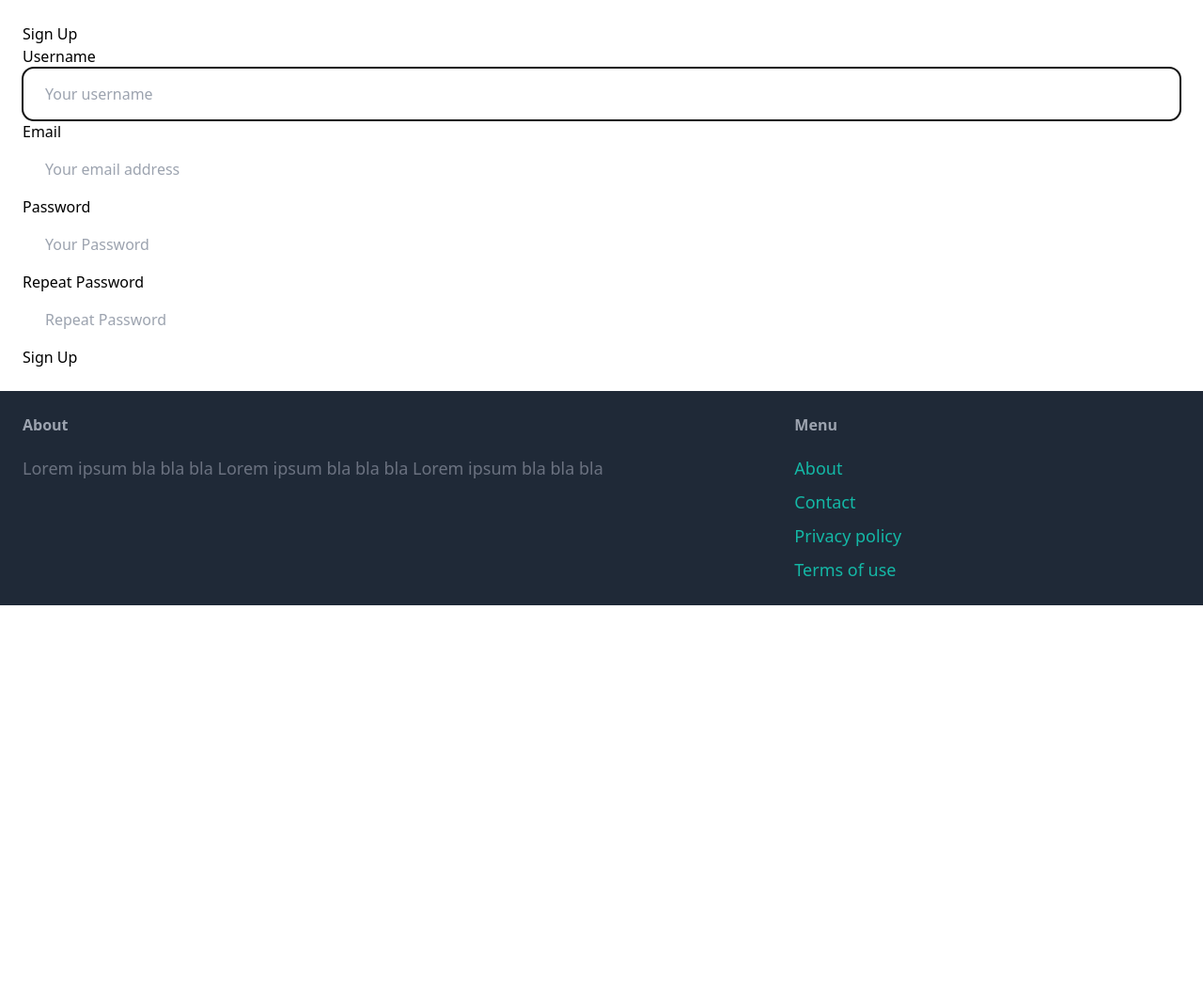
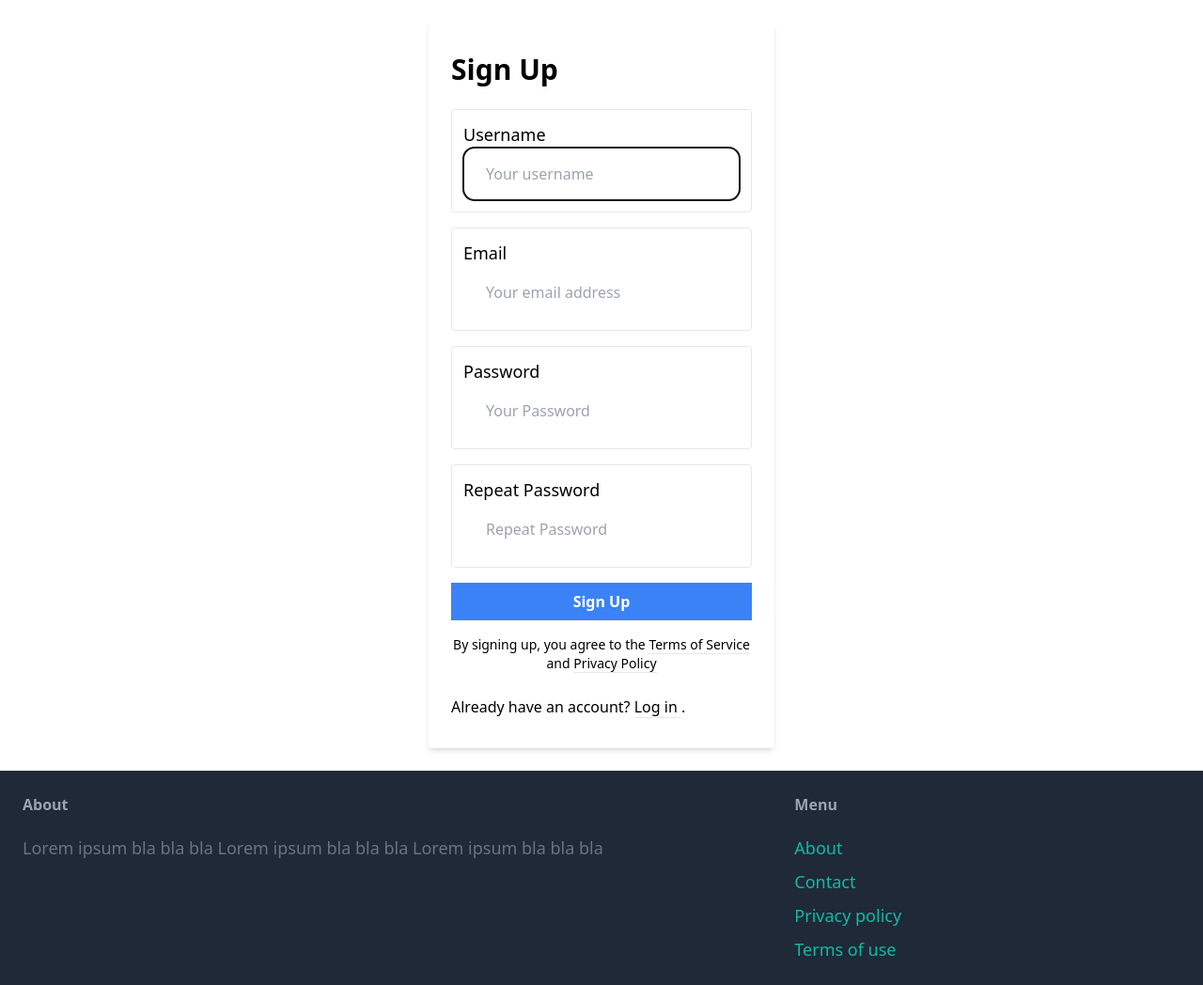
Before and after one commit to g-popov16/CodeForHire, a Django app: page /signup/ in a window 1280 px wide. Shown: the part 77-1125 px from the top of the page at 94% size. Before the commit the page ends 721 px from the top, so only its background shows below. Run offline with Django 4.2, Linux system fonts and the light colour scheme; some libraries are stand-ins or nearby versions.

Commit message:
fully functional users, sign up and login, create item
Create Item page needs to be styled

```diff
--- a/puddle/core/forms.py
+++ b/puddle/core/forms.py
@@ -1,6 +1,18 @@
 from django import forms
-from django.contrib.auth.forms import UserCreationForm
+from django.contrib.auth.forms import UserCreationForm, AuthenticationForm
 from django.contrib.auth.models import User
+
+
+class LoginForm(AuthenticationForm):
+    username = forms.CharField(widget=forms.TextInput(attrs={
+        'placeholder': 'Your username',
+        'class': 'w-full py-4 px-6 rounded-xl'
+    }))
+
+    password = forms.CharField(widget=forms.PasswordInput(attrs={
+        'placeholder': 'Your Password',
+        'class': 'w-full py-4 px-6 rounded-xl'
+    }))
 
 class SignupForm(UserCreationForm):
     class Meta:
--- a/puddle/core/templates/core/base.html
+++ b/puddle/core/templates/core/base.html
@@ -15,11 +15,17 @@
         <nav class='py-6 px-6 flex justify-between items-center border-b border-gray-200'>
             <a href='/' class='text-xl font-semibold'>Puddle</a>
             <div class='space-x-6'>
-                <a href='#' class='text-lg font-semibold hover:text-gray-500'>New Item</a>
+                <a href="{% url 'item:new' %}" class='text-lg font-semibold hover:text-gray-500'>New Item</a>
                 <a href='#' class='text-lg font-semibold hover:text-gray-500'>Browse</a>
 
-                <a href="{% url 'core:signup'%}" class='px-6 py-3 text-lg font-semibold bg-teal-500 text-white rounded-xl hover:bg-teal-700'>Sign Up</a>
-                <a href='#' class='px-6 py-3 text-lg font-semibold bg-gray-500 text-white rounded-xl hover:bg-gray-700'>Log In</a>
+
+                {% if request.user.is_authenticated %}
+                    <a href="{% url 'core:signup'%}" class='px-6 py-3 text-lg font-semibold bg-teal-500 text-white rounded-xl hover:bg-teal-700'>Inbox</a>
+                    <a href="{% url 'core:login'%}" class='px-6 py-3 text-lg font-semibold bg-gray-500 text-white rounded-xl hover:bg-gray-700'>Dashboard</a>
+                {% else %}
+                    <a href="{% url 'core:signup'%}" class='px-6 py-3 text-lg font-semibold bg-teal-500 text-white rounded-xl hover:bg-teal-700'>Sign Up</a>
+                    <a href="{% url 'core:login'%}" class='px-6 py-3 text-lg font-semibold bg-gray-500 text-white rounded-xl hover:bg-gray-700'>Log In</a>
+                {% endif %}
             </div>
         </nav>
         <div class="px-6 py-6">
--- a/puddle/core/templates/core/signup.html
+++ b/puddle/core/templates/core/signup.html
@@ -4,34 +4,36 @@
 
 
 {% block content %}
-<div class="signup-container">
-    <h1>Sign Up</h1>
+
+<div class="container max-w-sm mx-auto flex-1 flex flex-col items-center justify-center px-2">
+    <div class="bg-white px-6 py-8 rounded shadow-md text-black w-full">
+        <h1 class="text-3xl font-bold mb-6">Sign Up</h1>
 
         <form method="post" action=".">
             {% csrf_token %}
 
-        <div class="form-group">
-            <label for="id_username">Username</label><br>
+            <div class="block border border-grey-light w-full p-3 rounded mb-4">
+                <label for="id_username" class="text-lg">Username</label><br>
                 {{ form.username }}
             </div>
 
-        <div class="form-group">
-            <label for="id_email">Email</label><br>
+            <div class="block border border-grey-light w-full p-3 rounded mb-4">
+                <label for="id_email" class="text-lg">Email</label><br>
                 {{ form.email }}
             </div>
 
-        <div class="form-group">
-            <label for="id_password1">Password</label><br>
+            <div class="block border border-grey-light w-full p-3 rounded mb-4">
+                <label for="id_password1" class="text-lg">Password</label><br>
                 {{ form.password1 }}
             </div>
 
-        <div class="form-group">
-            <label for="id_password2">Repeat Password</label><br>
+            <div class="block border border-grey-light w-full p-3 rounded mb-4">
+                <label for="id_password2" class="text-lg">Repeat Password</label><br>
                 {{ form.password2 }}
             </div>
 
             {% if form.errors or form.non_field_errors %}
-            <div class="error-container">
+                <div class="error-container bg-red-100 text-red-600 py-2 px-4 rounded mb-4">
                     {% for field in form %}
                         {{ field.errors }}
                     {% endfor %}
@@ -40,8 +42,28 @@
                 </div>
             {% endif %}
 
-        <button class="signup-button">Sign Up</button>
+            <button class="signup-button bg-blue-500 hover:bg-blue-700 text-white font-bold py-2 px-4 rounded, w-full">
+                Sign Up
+            </button>
+
+            <div class="text-center text-sm text-grey-dark mt-4">
+                        By signing up, you agree to the
+                        <a class="no-underline border-b border-grey-dark text-grey-dark" href="#">
+                            Terms of Service
+                        </a> and
+                        <a class="no-underline border-b border-grey-dark text-grey-dark" href="#">
+                            Privacy Policy
+                        </a>
+                    </div>
+
+            <div class="text-grey-dark mt-6">
+                    Already have an account?
+                    <a class="no-underline border-b border-blue text-blue" href="#">
+                        Log in
+                    </a>.
+                </div>
         </form>
+    </div>
 </div>
 
 {% endblock content %}
--- a/puddle/core/urls.py
+++ b/puddle/core/urls.py
@@ -1,5 +1,7 @@
 from django.urls import path
 from . import views
+from django.contrib.auth import views as auth_views
+from .forms import LoginForm
 
 
 app_name = 'core'
@@ -8,4 +10,6 @@ urlpatterns = [
     path('', views.index, name='index'),
     path('contact/', views.contact, name='contact'),
     path('signup/', views.signup, name='signup'),
+    path('login/', auth_views.LoginView.as_view(template_name='core/login.html', authentication_form=LoginForm),
+         name='login')
 ]
--- a/puddle/core/views.py
+++ b/puddle/core/views.py
@@ -1,25 +1,34 @@
-from django.shortcuts import render
+from django.shortcuts import render, redirect
 
 from item.models import Item, Category
 from .forms import SignupForm
 
 
 def index(request):
-     items = Item.objects.all()[0:6]
-     categories = Category.objects.all()
-     return render(request, 'core/index.html', {
-          'categories': categories,
-          'items': items,
-          })
+    items = Item.objects.all()[0:6]
+    categories = Category.objects.all()
+    return render(request, 'core/index.html', {
+        'categories': categories,
+        'items': items,
+    })
 
 
 def contact(request):
-     return render(request, 'core/contact.html')
+    return render(request, 'core/contact.html')
+
 
 def signup(request):
+    if request.method == 'POST':
+        form = SignupForm(request.POST)
 
-     form = SignupForm()
+        if form.is_valid():
+            form.save()
 
-     return render(request, 'core/signup.html',{
-                        'form': form,
-                   })
+            return redirect('/login')
+
+    else:
+        form = SignupForm()
+
+    return render(request, 'core/signup.html', {
+        'form': form,
+    })
--- /dev/null
+++ b/puddle/item/forms.py
@@ -0,0 +1,31 @@
+from django import forms
+from .models import Item
+
+INPUT_CLASSES = 'w-full py-4 px-6 rounded-xl border'
+
+class NewItemForm(forms.ModelForm):
+    class Meta:
+        model = Item
+        fields = ('category', 'name', 'description', 'salary', 'image')
+
+        widgets = {
+            'category': forms.Select(attrs={
+                'class': INPUT_CLASSES
+            }),
+
+            'name': forms.TextInput(attrs={
+                'class': INPUT_CLASSES
+            }),
+
+            'discription': forms.Textarea(attrs={
+                'class': INPUT_CLASSES
+            }),
+
+            'salary': forms.TextInput(attrs={
+                'class': INPUT_CLASSES
+            }),
+
+            'image': forms.FileInput    (attrs={
+                'class': INPUT_CLASSES
+            })
+        }
--- a/puddle/item/urls.py
+++ b/puddle/item/urls.py
@@ -6,5 +6,5 @@ app_name = 'item'
 
 urlpatterns = [
     path('<int:pk>', views.detail, name="detail"),
-
+    path('new/', views.new, name="new"),
 ]
--- a/puddle/puddle/settings.py
+++ b/puddle/puddle/settings.py
@@ -27,6 +27,10 @@ SECRET_KEY = 'django-insecure-njqv$4mps90_(rlhsu0pnm862$*!@hvc1jho)g$d1-0-bn*592
 DEBUG = True
 
 ALLOWED_HOSTS = []
+
+LOGIN_URL = '/login'
+LOGIN_REDIRECT_URL = '/'
+LOGOUT_REDIRECT_URL = '/'
 
 
 # Application definition
```
Also changed, not shown: puddle/core/templates/core/login.html (added, +48 -0 lines), puddle/item/templates/item/form.html (added, +30 -0 lines), puddle/item/views.py (+25 -2 lines), puddle/db.sqlite3, puddle/media/item_images/kiss-cut-stickers-4x4-default-63863ac6746cb_1200x.webp (added). Lines whose indentation alone changed are shown as unchanged.
